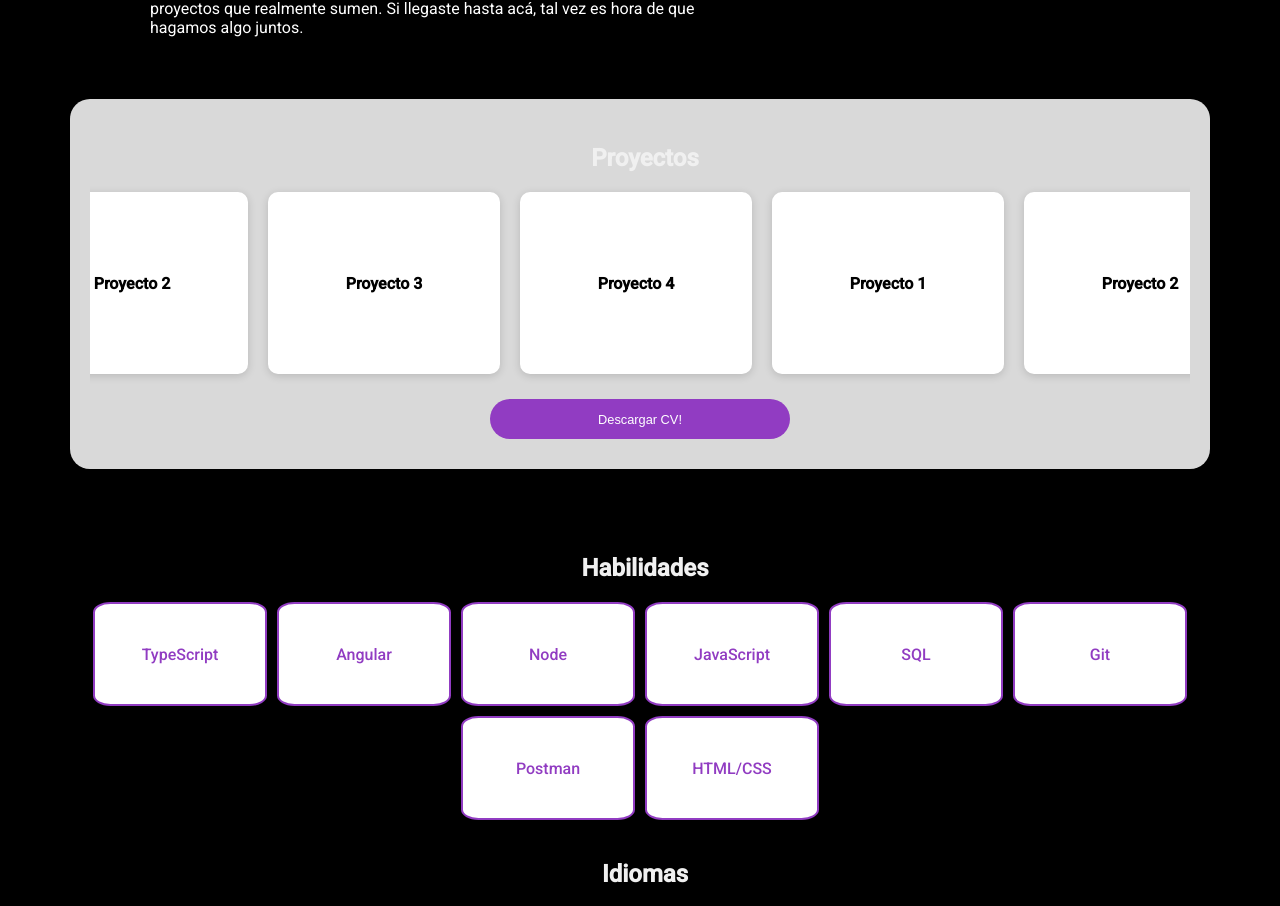
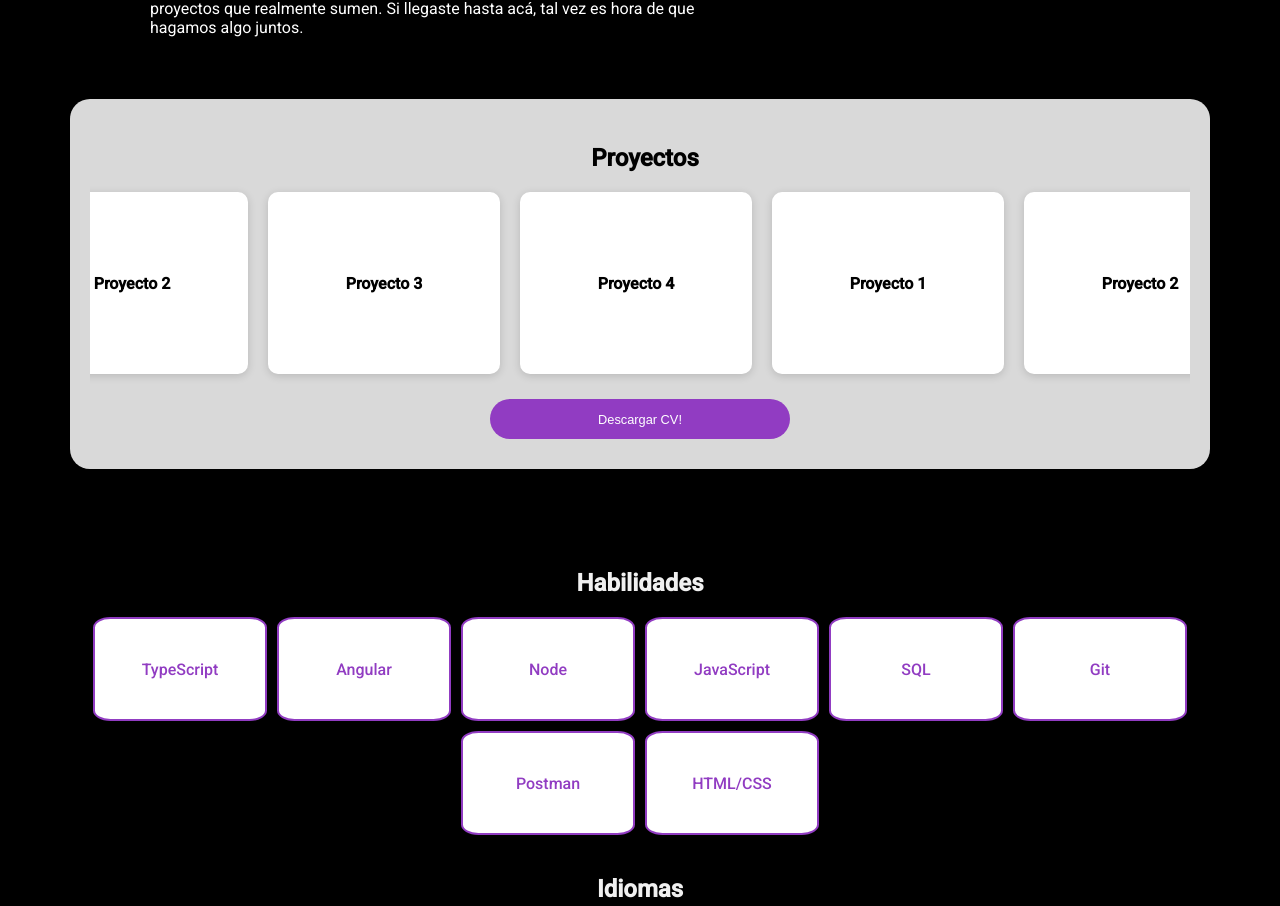
Before and after one commit to GomezPrimo-InTheHouse/Porfolio, an Angular app: page / in a window 1280 px wide. Shown: the part 647-1553 px from the top of the page. Built offline with nearby package versions, Linux system fonts and the light colour scheme.

Commit message:
avances en botones

```diff
--- a/src/app/components/dashboard/dashboard.component.css
+++ b/src/app/components/dashboard/dashboard.component.css
@@ -226,7 +226,7 @@ title-dashboard
     text-align: center;
   }
 
-  .title{
+  .titlex{
     color:#f0f0f0 !important;
   }
   .section-title {
--- a/src/app/components/dashboard/dashboard.component.html
+++ b/src/app/components/dashboard/dashboard.component.html
@@ -28,7 +28,7 @@ mientras disfruto colaborar en proyectos que realmente sumen. Si llegaste hasta
 
 <div class="section-container section-proyect">
     <div class="cards-wrapper">
-      <p class="title">Proyectos</p>
+      <p class="title" style="color: black;">Proyectos</p>
       <div class="cards-row">
         <div class="card">Proyecto 1</div>
         <div class="card">Proyecto 2</div>
@@ -54,7 +54,7 @@ mientras disfruto colaborar en proyectos que realmente sumen. Si llegaste hasta
   </div>
 
   <div class="section-container-skills">
-    <h2 class="section-title title">Habilidades</h2>
+    <h2 class="section-title titlex">Habilidades</h2>
     <div class="skills-grid">
       <div class="skill-box">TypeScript</div>
       <div class="skill-box">Angular</div>
@@ -66,7 +66,7 @@ mientras disfruto colaborar en proyectos que realmente sumen. Si llegaste hasta
       <div class="skill-box">HTML/CSS</div>
     </div>
 
-    <h2 class="section-title title">Idiomas</h2>
+    <h2 class="section-title titlex">Idiomas</h2>
     <div class="skills-grid">
       <div class="skill-box">Español</div>
       <div class="skill-box">Inglés</div>
--- a/src/app/shared/header/header.component.html
+++ b/src/app/shared/header/header.component.html
@@ -6,11 +6,10 @@
 
       <!-- Usamos botones con routerLink correctamente -->
        <div class="buttons">
-
-         <button mat-button class="btn" routerLink="/">Inicio</button>
-         <button mat-button class="btn" >Proyectos</button>
-         <button mat-button class="btn" >Contacto</button>
-       </div>
+        <button mat-button class="btn" routerLink="/">Inicio</button>
+        <button mat-button class="btn" (click)="scrollTo('proyectos')">Proyectos</button>
+        <button mat-button class="btn" (click)="scrollTo('contacto')">Contacto</button>
+      </div>
       <div class="circle"> </div>
       <div class="text-header">
         <h1><span class="typed-text"></span><span class="cursor">|</span></h1>
--- a/src/app/shared/header/header.component.ts
+++ b/src/app/shared/header/header.component.ts
@@ -76,7 +76,12 @@ export class HeaderComponent implements AfterViewInit {
     link.click();
   }
 
-
+  scrollTo(sectionId: string): void {
+    const element = document.getElementById(sectionId);
+    if (element) {
+      element.scrollIntoView({ behavior: 'smooth' });
+    }
+  }
 
 
 }
```
